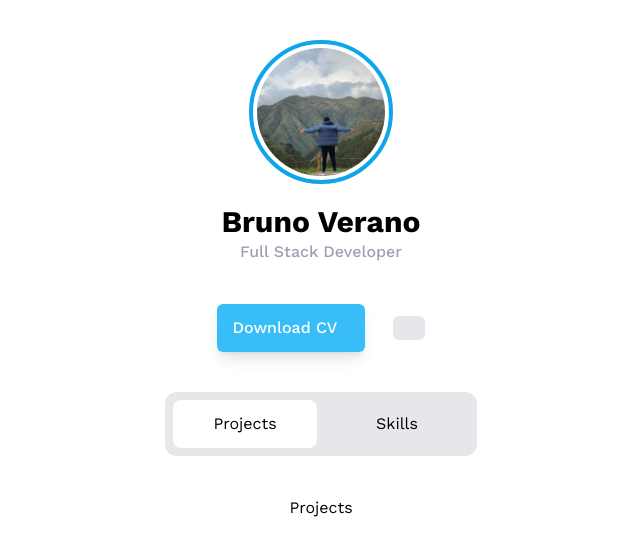
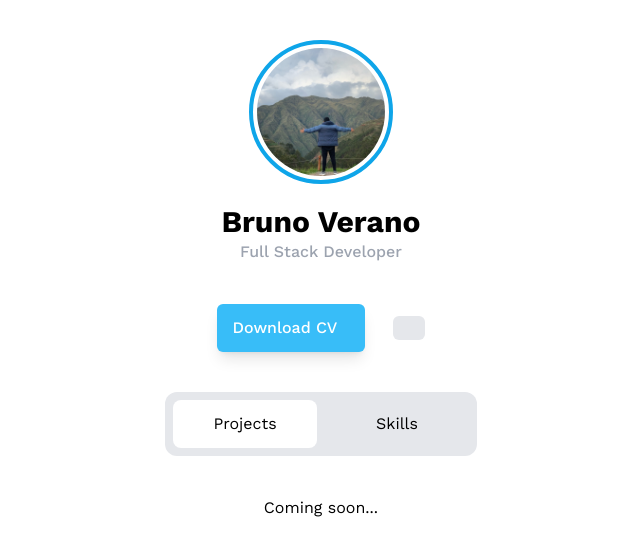
Before and after one commit to bvsaur/my_portfolio, a Next.js app: page / in a window 1280 px wide. Shown: the top 556 px of the page, without its empty margins (319-959 px from the left). Built offline with nearby package versions, Linux system fonts and the light colour scheme; some icons are missing.

Commit message:
fixinng mail button bug and changin text on projects page

```diff
--- a/layout/Layout.tsx
+++ b/layout/Layout.tsx
@@ -36,7 +36,7 @@ const Layout = ({ title, children }: Props) => {
           <i className="fa-solid fa-arrow-down ml-3 animate-bounce"></i>
         </button>
         <a
-          href="mail:brunoveranoc@gmail.com"
+          href="mailto:brunoveranoc@gmail.com"
           className="cursor-pointer rounded-md bg-gray-200 py-3 px-4 transition-colors hover:bg-gray-300"
         >
           <i className="fa-solid fa-envelope"></i>
--- a/pages/index.tsx
+++ b/pages/index.tsx
@@ -3,7 +3,7 @@ import Layout from '../layout/Layout'
 const Home = () => {
   return (
     <Layout title="My Projects">
-      <h1>Projects</h1>
+      <h1>Coming soon...</h1>
     </Layout>
   )
 }
```
